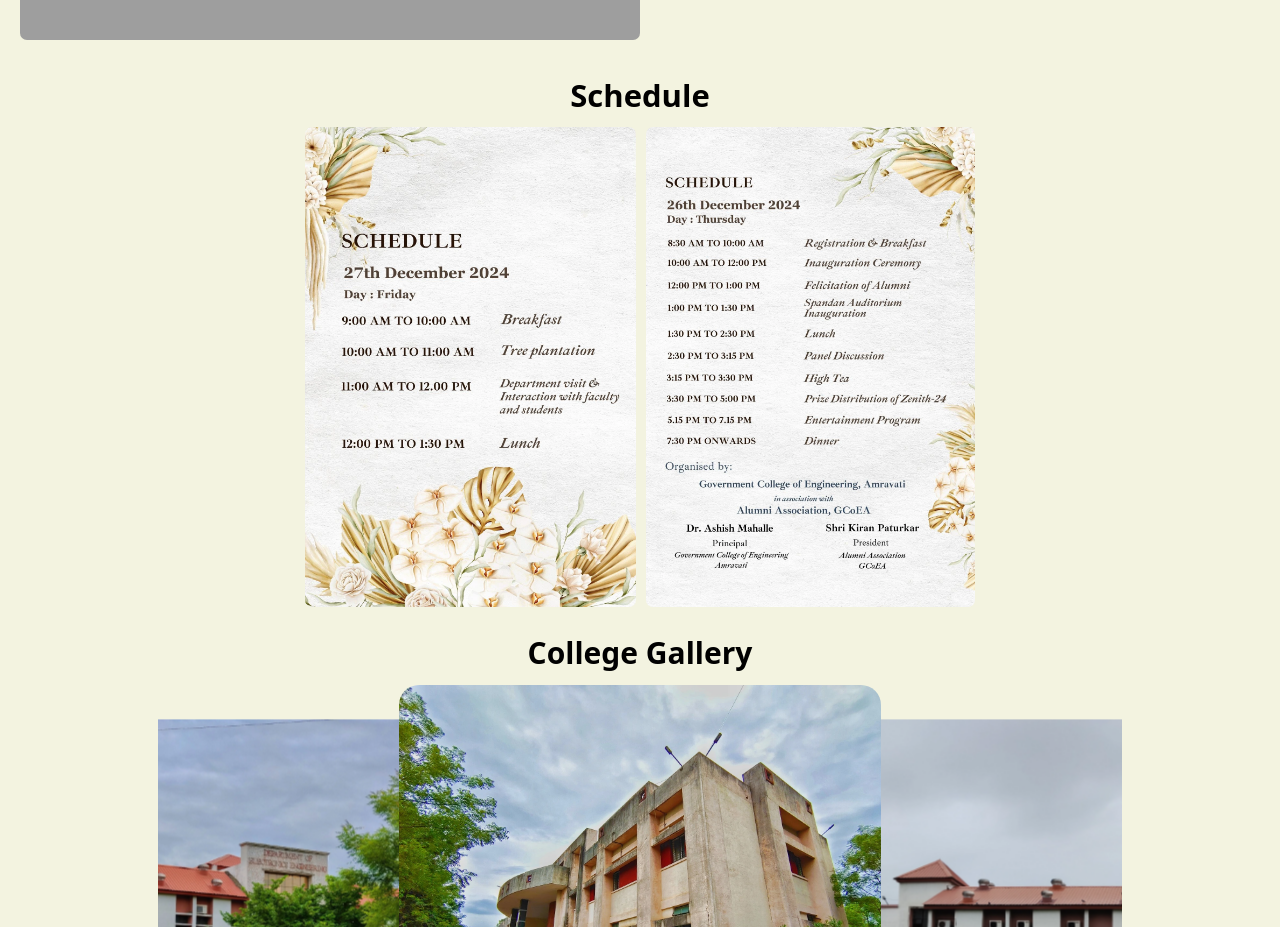
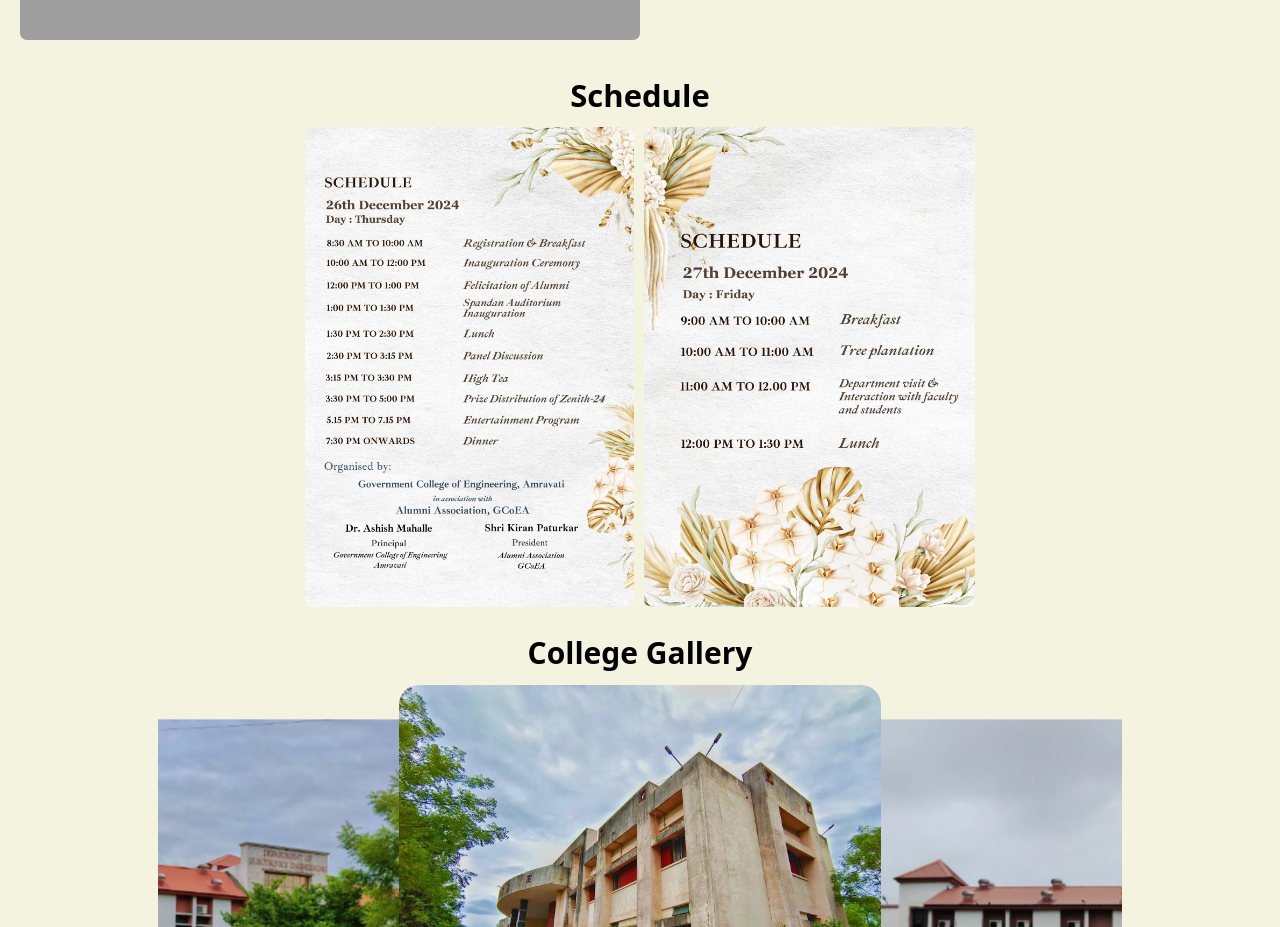
Before and after one commit to sahilfulmali2/AlumniMeet-Website, a React (Vite) app: page / in a window 1280 px wide. Shown: the part 1020-1947 px from the top of the page. Built offline with nearby package versions, Linux system fonts and the light colour scheme; grey boxes are pictures that could not be loaded.

Commit message:
schedule

```diff
--- a/src/components/Homepage/Schedule.jsx
+++ b/src/components/Homepage/Schedule.jsx
@@ -8,8 +8,8 @@ const Schedule = () => {
         Schedule
       </h2>
       <div className={styles.imageContainer}>
+        <img src="/schedule/2.webp" alt="" />
         <img src="/schedule/11.webp" alt="" />
-        <img src="/schedule/2.webp" alt="" />
       </div>
     </div>
 
```
